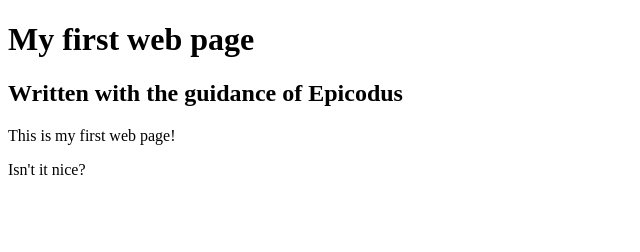
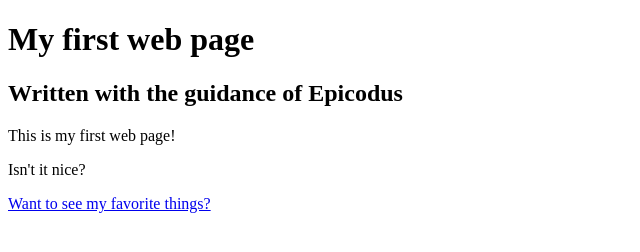
Before and after one commit to ejlaw01/my-first-webpage, a plain HTML site: page my-first-webpage.html in a window 1280 px wide. Shown: the whole page, without its empty margins (0-640 px from the left). Drawn offline with Linux system fonts and the light colour scheme.

Commit message:
added link

```diff
--- a/my-first-webpage.html
+++ b/my-first-webpage.html
@@ -9,5 +9,9 @@
 
     <p>This is my first web page!</p>
     <p>Isn't it nice?</p>
+
+    <p>
+      <a href="my-favorite-things.html">Want to see my favorite things?</a>
+    </p>
   </body>
 </html>
```
